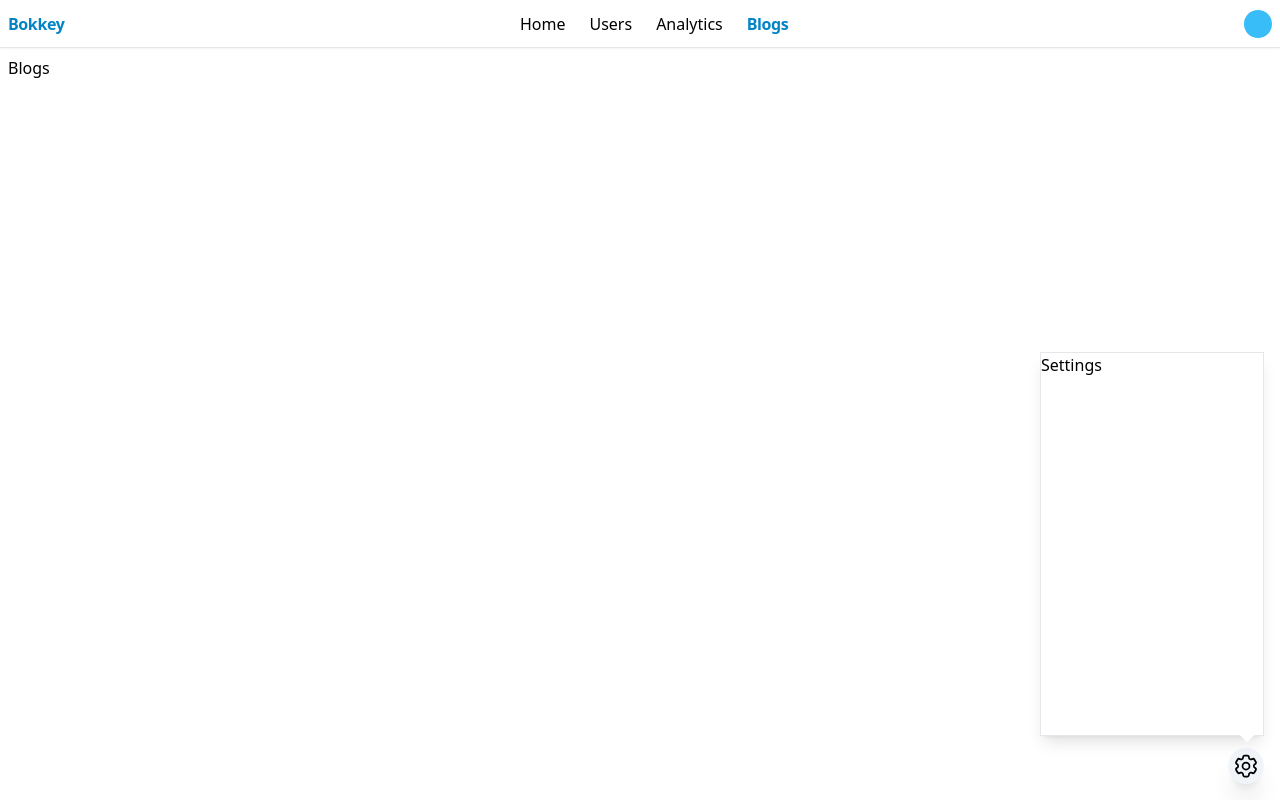
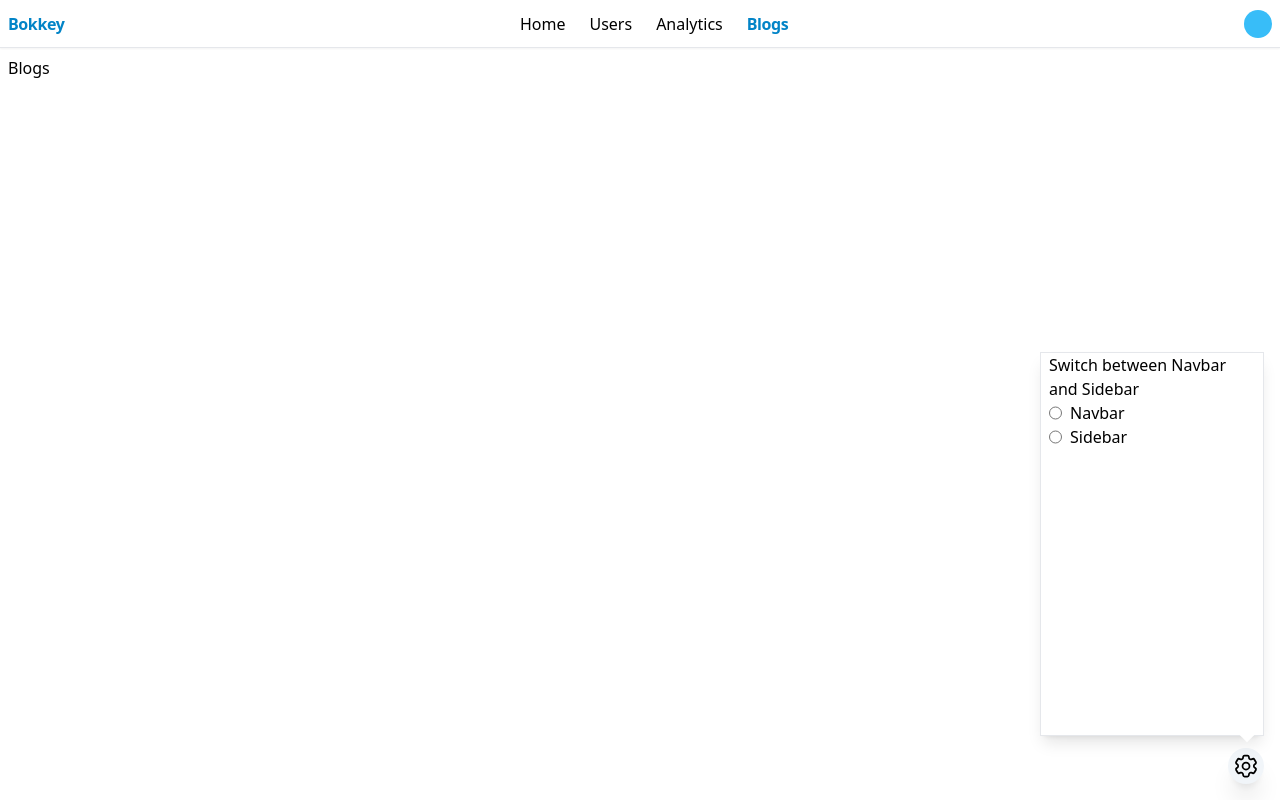
Before and after one commit to aziz-codes/responsive-elements-tailwindcss, a React (Create React App) app: page /blogs in a window 1280 px wide. Both pictures are taken after a click on the icon 1246 px from the left and 766 px from the top of the page. Built offline with nearby package versions, Linux system fonts and the light colour scheme.

Commit message:
toggle between navbar and sidebar

```diff
--- a/src/App.js
+++ b/src/App.js
@@ -1,17 +1,26 @@
 import React from "react";
 import Navbar from "./components/Navbar";
+import Sidebar from "./components/Sidebar";
 import { Routes, Route } from "react-router-dom";
 import { Home, Analytics, Blogs, Profile, Users } from "./pages/index";
 import { Cog6ToothIcon } from "@heroicons/react/24/outline";
 import Settings from "./layouts/Settings";
 import { useStateContext } from "./contexts/Context";
 const App = () => {
-  const { clicked, setClicked } = useStateContext();
-
+  const { clicked, setClicked, navMenu } = useStateContext();
+  console.log(navMenu);
   return (
-    <div className="w-full h-full flex flex-col gap-2">
-      <Navbar />
-      <div className="w-full px-2">
+    <div
+      className={`w-full h-full flex ${
+        navMenu === "navbar" ? "flex-col" : "flex-row"
+      } gap-2`}
+    >
+      {navMenu === "navbar" ? <Navbar /> : <Sidebar />}
+      <div
+        className={`w-full px-2 ${
+          navMenu === "sidebar" ? "md:ml-24 lg:ml-56 mt-4" : ""
+        }`}
+      >
         <Routes>
           <Route path="/" element={<Home />} />
           <Route path="/blogs" element={<Blogs />} />
--- /dev/null
+++ b/src/components/Sidebar.jsx
@@ -0,0 +1,64 @@
+import React from "react";
+import {
+  HomeIcon,
+  ChartBarIcon,
+  UsersIcon,
+  PaperClipIcon,
+} from "@heroicons/react/24/outline";
+import { NavLink } from "react-router-dom";
+
+const links = [
+  {
+    label: "Home",
+    icon: <HomeIcon />,
+    path: "/",
+  },
+  {
+    label: "Analytics",
+    icon: <ChartBarIcon />,
+    path: "/analytics",
+  },
+  {
+    label: "Users",
+    icon: <UsersIcon />,
+    path: "/users",
+  },
+  {
+    label: "Blogs",
+    icon: <PaperClipIcon />,
+    path: "/blogs",
+  },
+];
+
+const Sidebar = () => {
+  return (
+    <div
+      className="md:w-20 lg:w-52 fixed left-0 top-0 border shadow-xm h-screen min-h-screen
+     bg-white flex flex-col lg:items-start md:items-center items-center"
+    >
+      <h2 className="font-semibold tracking-tight text-my-blue px-2 mt-5">
+        Bokkey
+      </h2>
+      <div className=" w-full flex flex-col gap-5 px-2 mt-10 md:items-center lg:items-start">
+        {links.map((link, index) => (
+          <NavLink
+            className={({ isActive }) =>
+              isActive
+                ? "flex flex-row gap-2 w-full items-center bg-white  font-semibold cursor-pointer h-11 rounded-md justify-center lg:justify-start"
+                : "flex flex-row gap-2 items-center bg-white w-full hover:bg-slate-100 cursor-pointer h-11 rounded-md justify-center lg:justify-start"
+            }
+            key={index}
+            to={link.path}
+          >
+            <span className="h-5 w-5">{link.icon}</span>
+            <label className="hidden lg:block cursor-pointer">
+              {link.label}
+            </label>
+          </NavLink>
+        ))}
+      </div>
+    </div>
+  );
+};
+
+export default Sidebar;
--- a/src/contexts/Context.js
+++ b/src/contexts/Context.js
@@ -4,12 +4,14 @@ const AppContext = createContext();
 
 export const AppProvider = ({ children }) => {
   const [clicked, setClicked] = useState(false);
-
+  const [navMenu, setNavMenu] = useState("navbar");
   return (
     <AppContext.Provider
       value={{
         clicked,
         setClicked,
+        navMenu,
+        setNavMenu,
       }}
     >
       {children}
--- a/src/layouts/Settings.js
+++ b/src/layouts/Settings.js
@@ -1,8 +1,30 @@
+import { useStateContext } from "../contexts/Context";
 const Settings = () => {
+  const { setNavMenu } = useStateContext();
   return (
     <div className="fixed right-4 bottom-16 h-96 w-56 z-50 max-w-3xl bg-white shadow-lg border ">
       <div className="absolute h-4 w-4 bg-white rotate-45 -bottom-1 right-2 "></div>
-      Settings
+      <div className="px-2">
+        <h4>Switch between Navbar and Sidebar</h4>
+        <div className="flex flex-row gap-2">
+          <input
+            type="radio"
+            name="radio"
+            onChange={() => {
+              setNavMenu("navbar");
+            }}
+          />
+          <label>Navbar</label>
+        </div>
+        <div className="flex flex-row gap-2">
+          <input
+            type="radio"
+            name="radio"
+            onChange={() => setNavMenu("sidebar")}
+          />
+          <label>Sidebar</label>
+        </div>
+      </div>
     </div>
   );
 };
```
